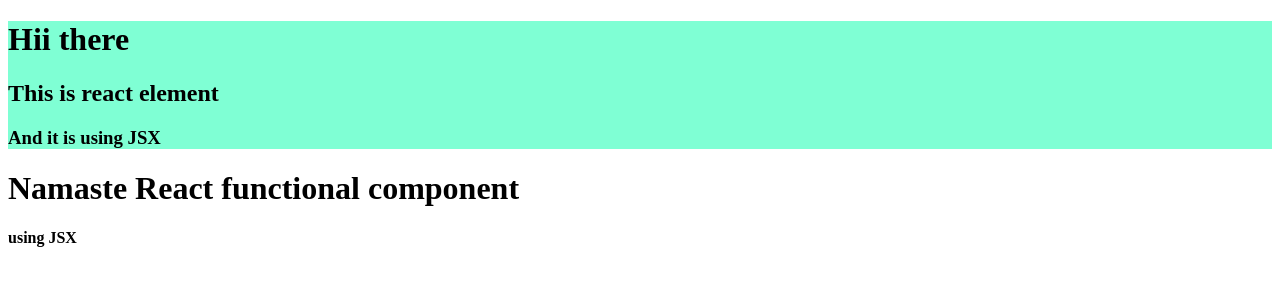
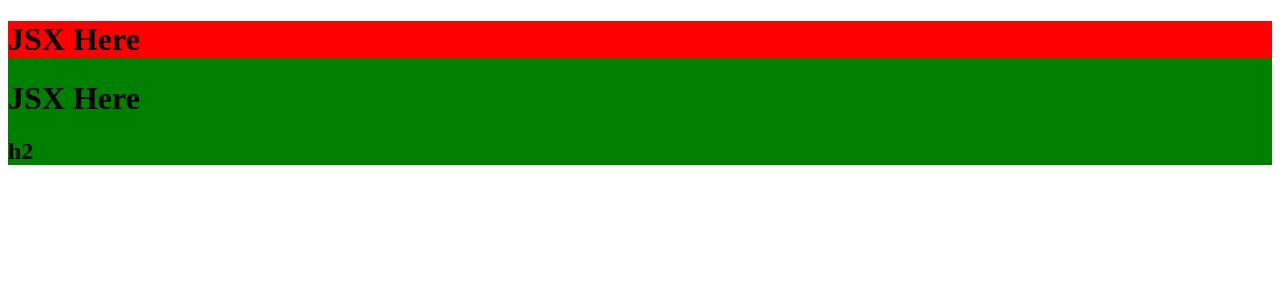
Before and after one commit to PMehar/NamasteReact, a React (Vite) app: page / in a window 1280 px wide. Shown: the top 300 px of the page. Built offline with nearby package versions, Linux system fonts and the light colour scheme.

Commit message:
inline styling in react

```diff
--- a/App.js
+++ b/App.js
@@ -1,23 +1,93 @@
 import React from "react";
 import ReactDOM from "react-dom/client";
 
-const TitleComponent = ()=>(
-  <div className="title">
-    <h1>Hii there</h1>
-    <h2>This is react element</h2>
-    <h3>And it is using JSX</h3>
-  </div>
+/*
+      Header
+        -Logo
+        -Nav Items(Right side)
+        -cart
+      Body
+        -search bar
+        -RestaurantList
+          -RestaurantCard
+            -Image
+            -Name
+            -Rating
+            -cusines
+      Footer
+        -Links
+        -Copyrights
+    */
+   //React.Fragment
+   //jsx has only one parent
+
+const Title = () => (
+  <a href="/">
+    <img
+      className="logo"
+      alt="logo"
+      src="https://cdn.vectorstock.com/i/preview-1x/43/01/restaurant-map-pointer-icon-food-point-pin-symbol-vector-47134301.webp"
+    />
+  </a>
 );
 
-//React Component
-//Functional component (New way of writing code)
-const HeaderComponent = ()=>
-  (<div >
-    <TitleComponent/>
-    <h1>Namaste React functional component</h1>
-    <h4>using JSX</h4>
-  </div>);
+//composing component
+const HeaderComponent = () => {
+  return (
+    <div className="header">
+      <Title />
+      <div className="nav-items">
+        <ul>
+          <li>Home</li>
+          <li>About</li>
+          <li>Contact</li>
+          <li>Cart</li>
+        </ul>
+      </div>
+    </div>
+  );
+};
+const Body = () => {
+  return <h1>Body</h1>;
+};
+
+const Footer = () => {
+  return <h1>Footer</h1>;
+};
+const styleObj ={ //as an obj
+  backgroundColor : "red",
+}
+
+// const AppLayout = () => {
+//   return (
+//     <React.Fragment>
+//       <Header />
+//       <Body />
+//       <Footer />
+//     </React.Fragment>
+//   );
+// };
+
+//React.Fragment
+//jsx has only one parent
+/*1 way of inline styling in react*/
+
+const Jsx =()=>(
+   <div style ={styleObj}>
+    <h1>JSX Here</h1>
+  </div>
+)
+/**2nd way of inline styling in react*/
+const jsx2 =(
+  <div style ={{
+    backgroundColor : "green" ,
+  }}>
+    {Jsx()}
+    <h1>JSX Here</h1>
+    <h2>h2</h2>
+  </div>
+)
 
 const root = ReactDOM.createRoot(document.getElementById("root"));
 
-root.render(<HeaderComponent/>); //paasing multiple child using container inside the root (takes in react element and modifies the dom)
+root.render(jsx2); //paasing multiple child using container inside the root (takes in react element and modifies the dom)
--- a/style.css
+++ b/style.css
@@ -1,3 +1,17 @@
-.title{
-    background-color: aquamarine;
+.header{
+    display: flex;
+    justify-content: space-between;
+    margin: 10px;
+    border: 1px solid black;
 }
+
+.nav-items > ul {
+    list-style-type: none;
+    display: flex;
+}
+.nav-items > ul > li {
+    padding: 10px;
+}
+.logo{
+    width: 100px;
+}
```
